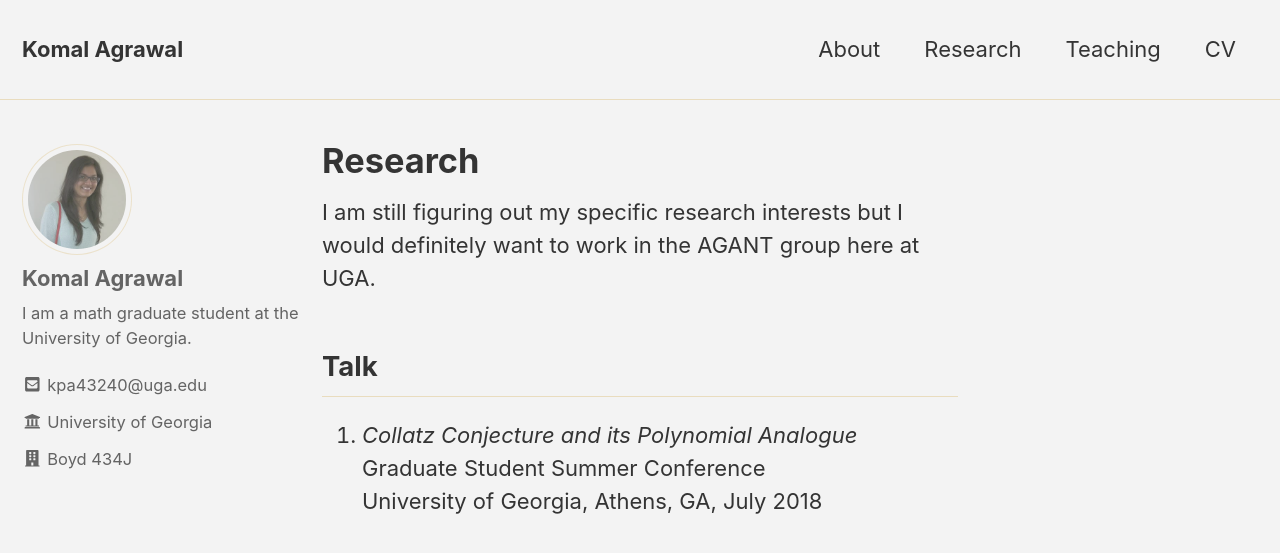
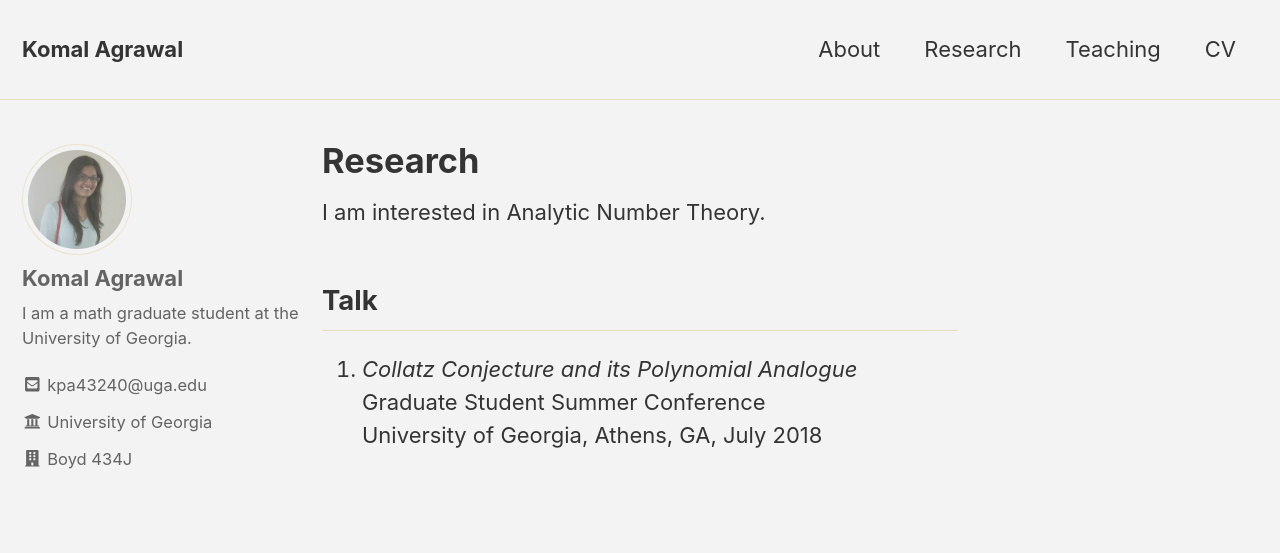
Before and after one commit to komala033/komala033.github.io, a Jekyll site: the page built from research.md, in a window 1280 px wide and 900 px high. Shown: the top 553 px of the window. Built offline with Jekyll 4.4.1, drawn with Linux system fonts in a browser that asks for light colours; nearby versions of some CDN libraries.

Commit message:
Update research.md

```diff
--- a/research.md
+++ b/research.md
@@ -2,8 +2,7 @@
 layout: single
 title: Research
 ---
-I am still figuring out my specific research interests but I would definitely want to work in the AGANT group here at UGA.
-
+I am interested in Analytic Number Theory.
 
 ## Talk
 1. *Collatz Conjecture and its Polynomial Analogue*
```
